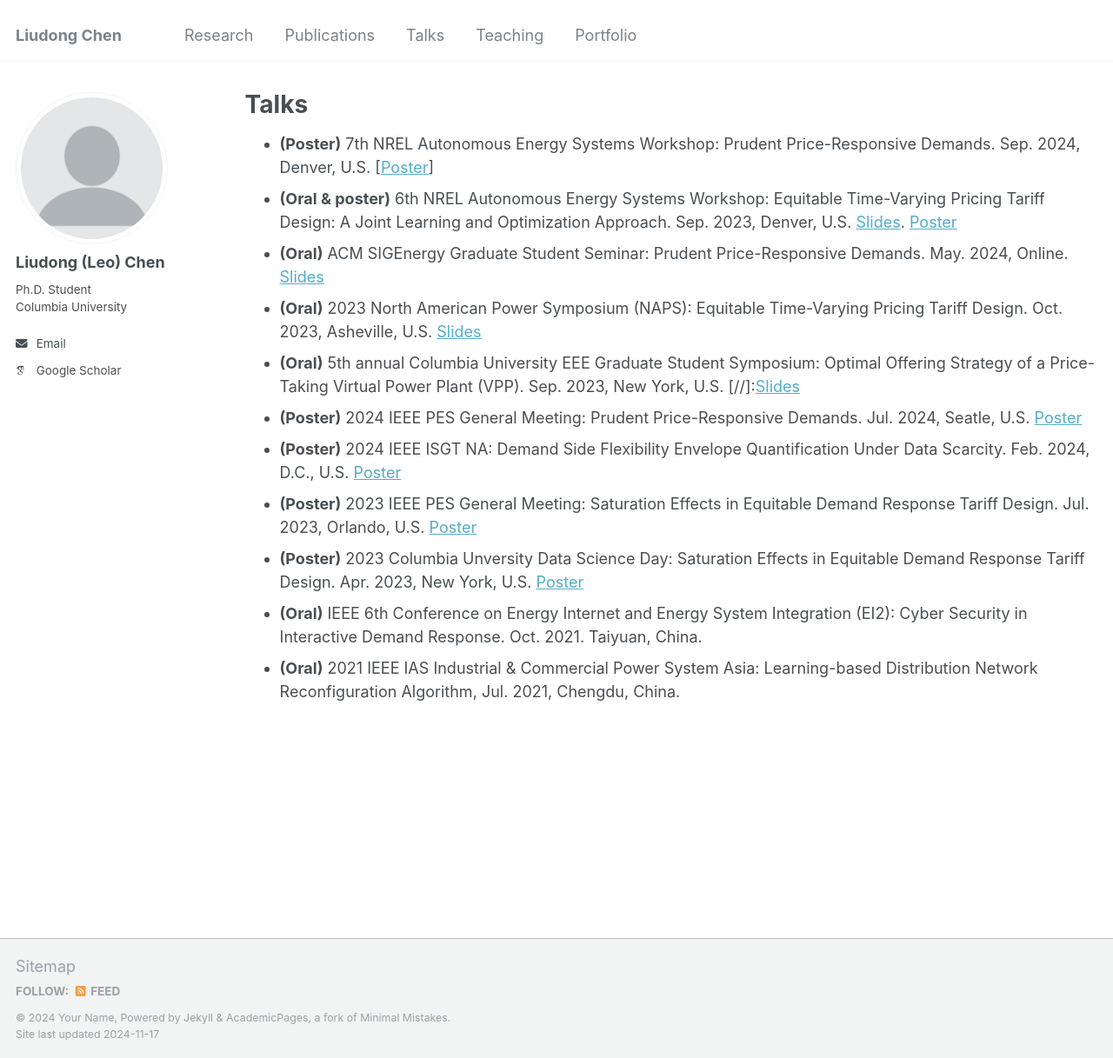
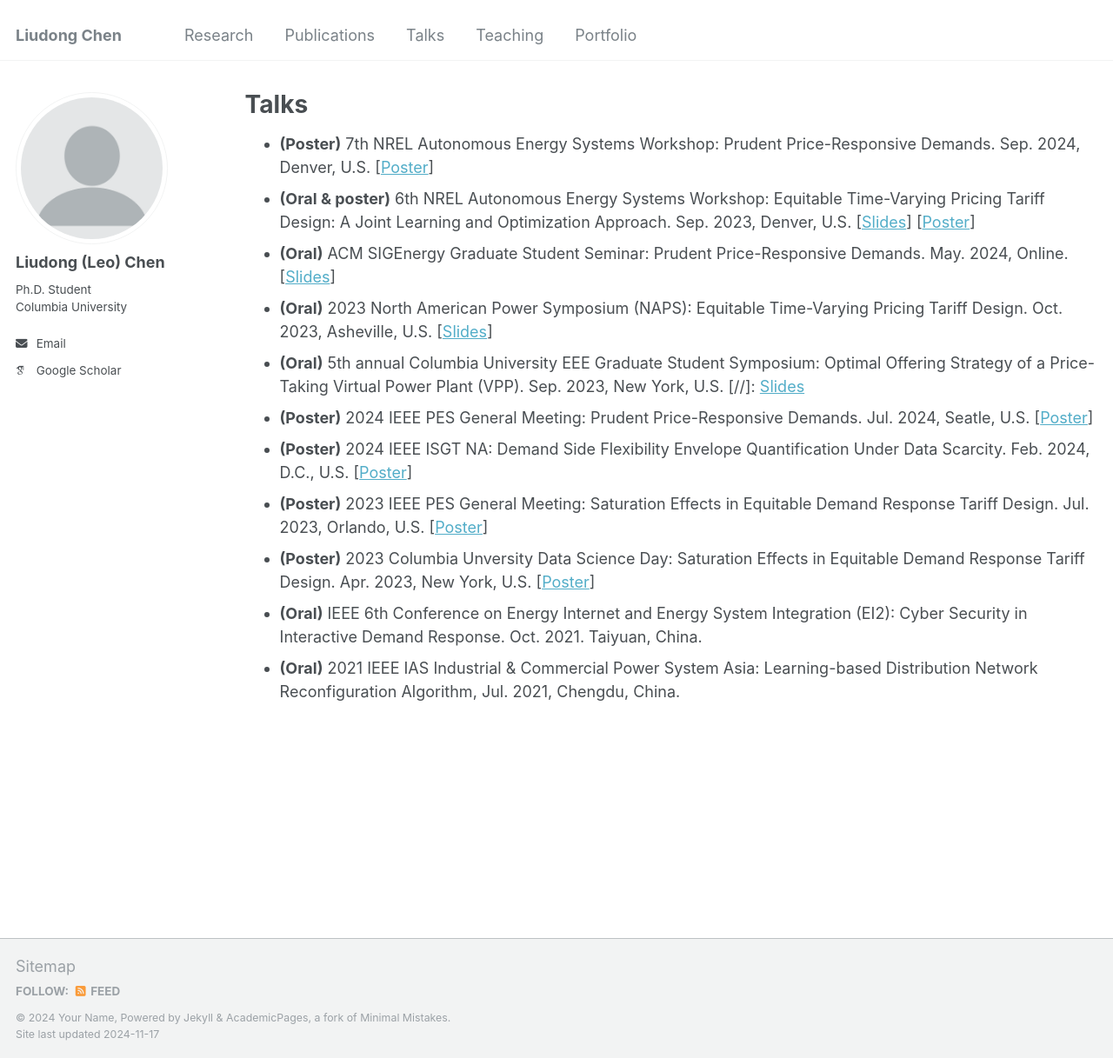
Before and after one commit to liudong-chen/liudong-chen.github.io, a Jekyll site: the page built from _pages/talks.md, in a window 1280 px wide and 1217 px high. Shown: the whole window at 87% size. Built offline with Jekyll 4.4.1, drawn with Linux system fonts in a browser that asks for light colours; some web fonts are replaced.

```diff
--- a/_pages/talks.md
+++ b/_pages/talks.md
@@ -8,13 +8,13 @@ author_profile: true
 {% include base_path %}
 
 * **(Poster)** 7th NREL Autonomous Energy Systems Workshop: Prudent Price-Responsive Demands. Sep. 2024, Denver, U.S. [[Poster](../assets/prudent_poster.pdf)]
-* **(Oral & poster)** 6th NREL Autonomous Energy Systems Workshop: Equitable Time-Varying Pricing Tariff Design: A Joint Learning and Optimization Approach. Sep. 2023, Denver, U.S. [Slides](../assets/2023AES_poster.pdf). [Poster](../assets/2023AES_ppt.pdf)
-* **(Oral)** ACM SIGEnergy Graduate Student Seminar: Prudent Price-Responsive Demands. May. 2024, Online. [Slides](../assets/prudent_ppt.pdf)
-* **(Oral)** 2023 North American Power Symposium (NAPS): Equitable Time-Varying Pricing Tariff Design. Oct. 2023, Asheville, U.S. [Slides](../assets/2023NAPS_slide.pdf)
-* **(Oral)** 5th annual Columbia University EEE Graduate Student Symposium: Optimal Offering Strategy of a Price-Taking Virtual Power Plant (VPP). Sep. 2023, New York, U.S. [//]:[Slides](../assets/prudent_ppt.pdf)
-* **(Poster)** 2024 IEEE PES General Meeting: Prudent Price-Responsive Demands. Jul. 2024, Seatle, U.S. [Poster](../assets/prudent_poster.pdf)
-* **(Poster)** 2024 IEEE ISGT NA: Demand Side Flexibility Envelope Quantification Under Data Scarcity. Feb. 2024, D.C., U.S. [Poster](../assets/2024ISGT_poster.pdf)
-* **(Poster)** 2023 IEEE PES General Meeting: Saturation Effects in Equitable Demand Response Tariff Design. Jul. 2023, Orlando, U.S. [Poster](../assets/2023_PESGM.pdf)
-* **(Poster)** 2023 Columbia Unversity Data Science Day: Saturation Effects in Equitable Demand Response Tariff Design. Apr. 2023, New York, U.S. [Poster](../assets/2023_PESGM.pdf)
+* **(Oral & poster)** 6th NREL Autonomous Energy Systems Workshop: Equitable Time-Varying Pricing Tariff Design: A Joint Learning and Optimization Approach. Sep. 2023, Denver, U.S. [[Slides](../assets/2023AES_poster.pdf)] [[Poster](../assets/2023AES_ppt.pdf)]
+* **(Oral)** ACM SIGEnergy Graduate Student Seminar: Prudent Price-Responsive Demands. May. 2024, Online. [[Slides](../assets/prudent_ppt.pdf)]
+* **(Oral)** 2023 North American Power Symposium (NAPS): Equitable Time-Varying Pricing Tariff Design. Oct. 2023, Asheville, U.S. [[Slides](../assets/2023NAPS_slide.pdf)]
+* **(Oral)** 5th annual Columbia University EEE Graduate Student Symposium: Optimal Offering Strategy of a Price-Taking Virtual Power Plant (VPP). Sep. 2023, New York, U.S. [//]: [Slides](../assets/prudent_ppt.pdf)
+* **(Poster)** 2024 IEEE PES General Meeting: Prudent Price-Responsive Demands. Jul. 2024, Seatle, U.S. [[Poster](../assets/prudent_poster.pdf)]
+* **(Poster)** 2024 IEEE ISGT NA: Demand Side Flexibility Envelope Quantification Under Data Scarcity. Feb. 2024, D.C., U.S. [[Poster](../assets/2024ISGT_poster.pdf)]
+* **(Poster)** 2023 IEEE PES General Meeting: Saturation Effects in Equitable Demand Response Tariff Design. Jul. 2023, Orlando, U.S. [[Poster](../assets/2023_PESGM.pdf)]
+* **(Poster)** 2023 Columbia Unversity Data Science Day: Saturation Effects in Equitable Demand Response Tariff Design. Apr. 2023, New York, U.S. [[Poster](../assets/2023_PESGM.pdf)]
 * **(Oral)** IEEE 6th Conference on Energy Internet and Energy System Integration (EI2): Cyber Security in Interactive Demand Response. Oct. 2021. Taiyuan, China.
 * **(Oral)** 2021 IEEE IAS Industrial & Commercial Power System Asia: Learning-based Distribution Network Reconfiguration Algorithm, Jul. 2021, Chengdu, China.
```
